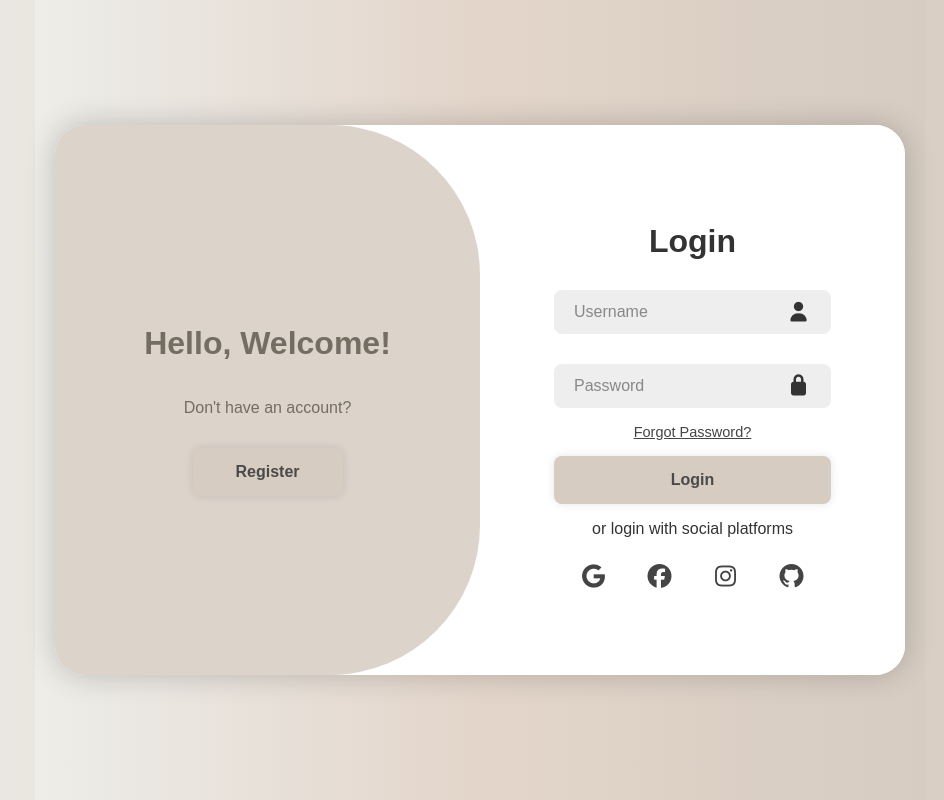
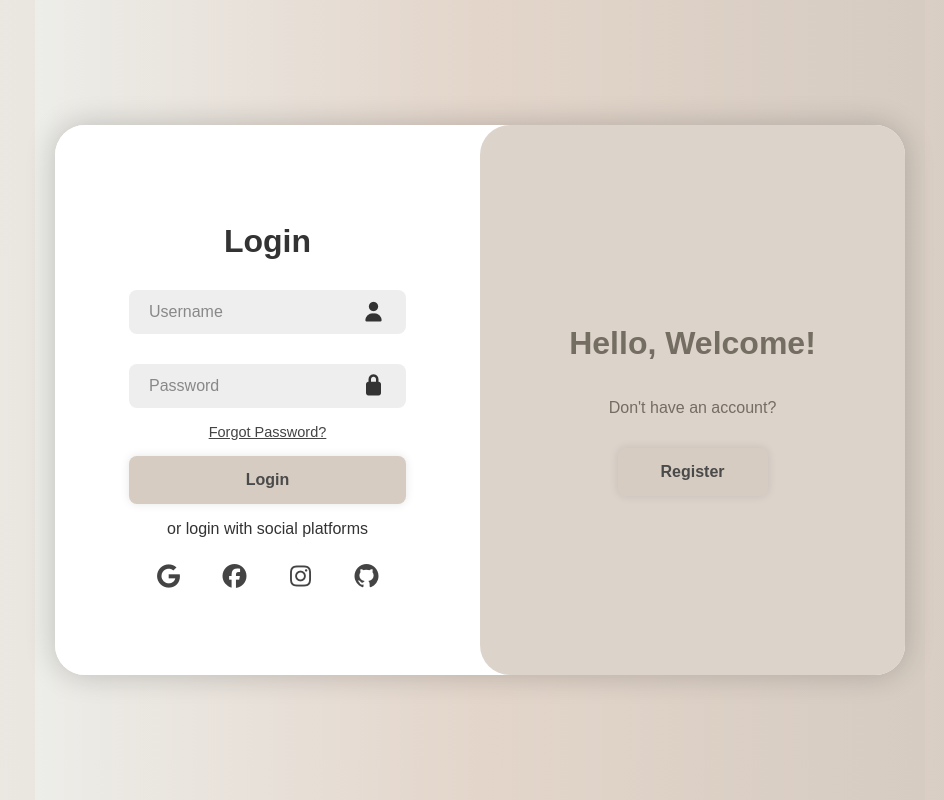
Before and after one commit to Alelover01/personalHub, a React (Create React App) app in the folder frontend/: page / in a window 1280 px wide. Shown: the whole page, without its empty margins (160-1104 px from the left). Built offline with nearby package versions, Linux system fonts and the light colour scheme.

Commit message:
Changed Style

```diff
--- a/frontend/src/pages/Auth/Auth.css
+++ b/frontend/src/pages/Auth/Auth.css
@@ -1,6 +1,6 @@
 /* =======================
-   AUTH PAGE - STYLES FIXED
-   ======================= */
+    AUTH PAGE - STYLES FIXED
+    ======================= */
 
 .auth-layout * {
   box-sizing: border-box;
@@ -41,28 +41,28 @@
   text-align: center;
   padding: 40px;
   transition: all 0.8s ease-in-out;
-  z-index: 1;
+  z-index: 1; /* Il form di Login/Register è sopra gli altri contenuti */
 }
 
 .auth-layout .form-box.login {
-  left: 50%;
+  left: 0; /* CORREZIONE: Inizia a sinistra */
   opacity: 1;
 }
 
 .auth-layout .form-box.register {
-  left:0;
+  left: 50%; /* CORREZIONE: Inizia a destra (nascosto) */
   opacity: 0;
 }
 
 /* Stato attivo (Register visibile) */
 .auth-layout .container.active .form-box.login {
-  left: 100%;
+  left: -50%; /* CORREZIONE: Sposta il Login completamente fuori a sinistra */
   opacity: 0;
   z-index: 4;
 }
 
 .auth-layout .container.active .form-box.register {
-  left: 50;
+  left: 0; /* CORREZIONE: Sposta il Register a sinistra, nello spazio liberato */
   opacity: 1;
   z-index: 5;
 }
@@ -146,25 +146,31 @@
   position: absolute;
   width: 100%;
   height: 100%;
+  top: 0;
+  left: 50%; /* CORREZIONE: Toggle box inizia a destra */
   overflow: hidden;
+  transition: left 0.8s ease-in-out; /* Aggiunto transizione al box */
   z-index: 2;
 }
 
 .auth-layout .toggle-box::before {
   content: '';
   position: absolute;
-  left: -250%;
-  width: 300%;
+  left: 0; /* CORREZIONE: Inizia a 0 rispetto al toggle-box */
+  width: 200%;
   height: 100%;
   background-color: rgba(214, 204, 194, 0.85);
-  border-radius: 150px;
+  border-radius: 30px;
   z-index: 2;
-  mix-blend-mode: normal;
-  transition: left 1.2s cubic-bezier(0.68, -0.55, 0.265, 1.55);
+  transition: transform 1.2s cubic-bezier(0.68, -0.55, 0.265, 1.55); /* Usiamo transform */
+}
+
+.auth-layout .container.active .toggle-box {
+  left: 0; /* CORREZIONE: Sposta il toggle box a sinistra */
 }
 
 .auth-layout .container.active .toggle-box::before {
-  left: 50%;
+  transform: translateX(-100%); /* CORREZIONE: Sposta il blob completamente a sinistra */
 }
 
 /* ========== Toggle Panels (testo + pulsanti) ========== */
```
